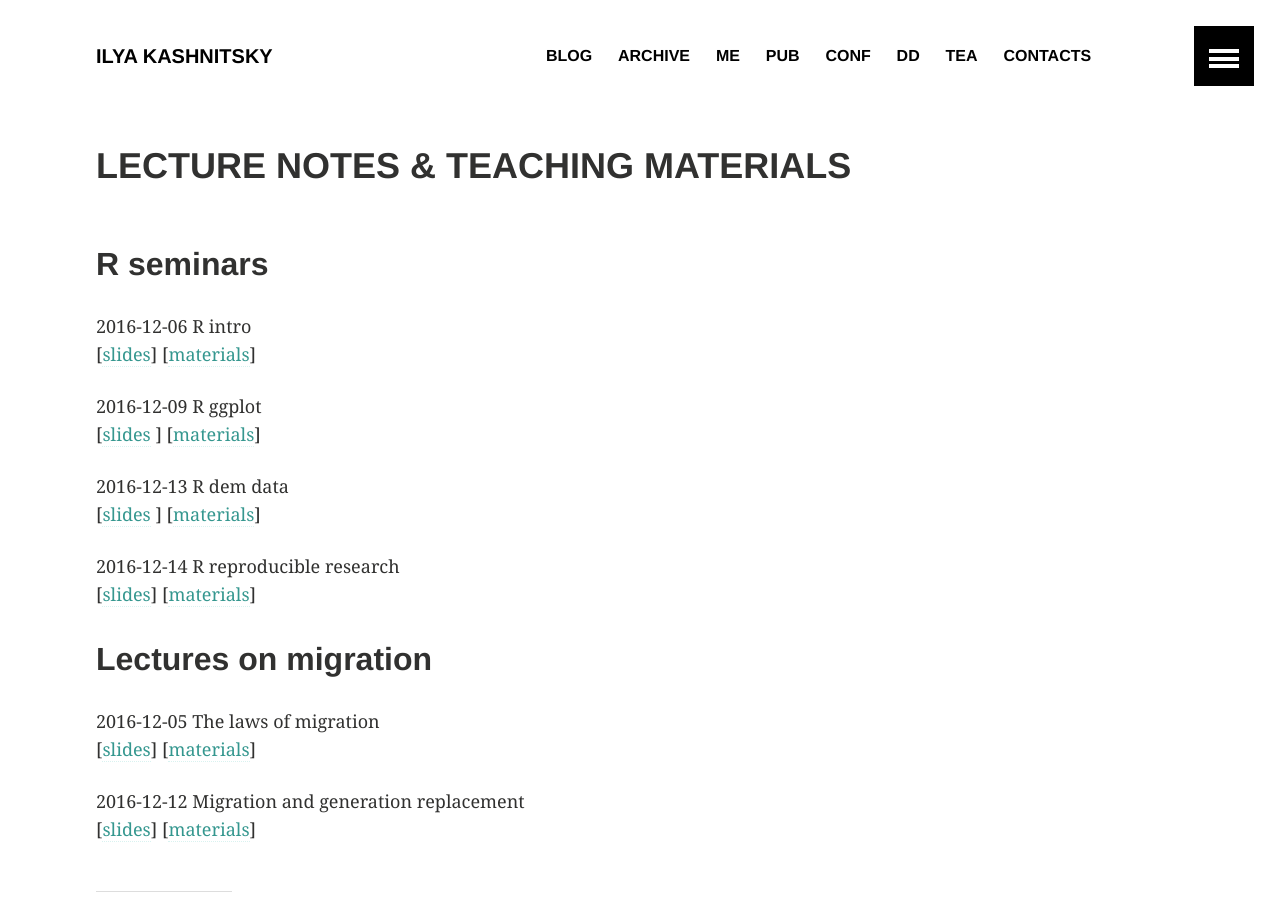
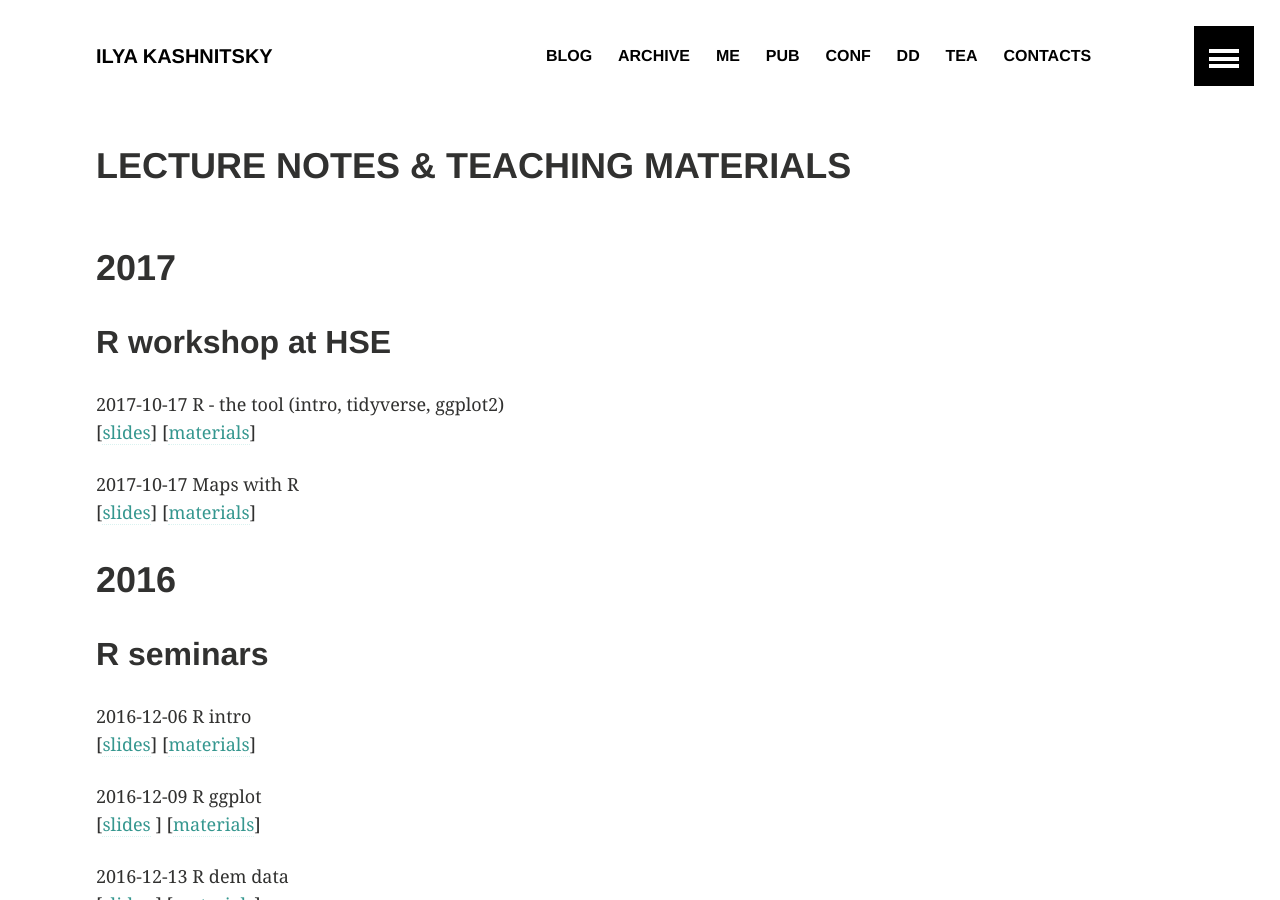
Before and after one commit to ikashnitsky/old-ikashnitsky-github-io, a Jekyll site: the page built from _pages/tea.md, in a window 1280 px wide and 900 px high. Built offline with Jekyll 4.4.1, drawn with Linux system fonts in a browser that asks for light colours.

Commit message:
update slides page

```diff
--- a/_pages/tea.md
+++ b/_pages/tea.md
@@ -6,6 +6,21 @@ comments: false
 image:
   teaser: teaser-tea.png
 ---
+
+# 2017
+
+## R workshop at HSE
+
+2017-10-17 R - the tool (intro, tidyverse, ggplot2)
+[[slides](/hse-r-workshop-2017/slides/171017-R-the-tool.html)]
+[[materials](https://github.com/ikashnitsky/hse-r-workshop-2017)]
+
+2017-10-17 Maps with R
+[[slides](/hse-r-workshop-2017/slides/171018-maps-with-R.html)]
+[[materials](https://github.com/ikashnitsky/hse-r-workshop-2017)]
+
+
+# 2016
 
 ## R seminars
 
```
